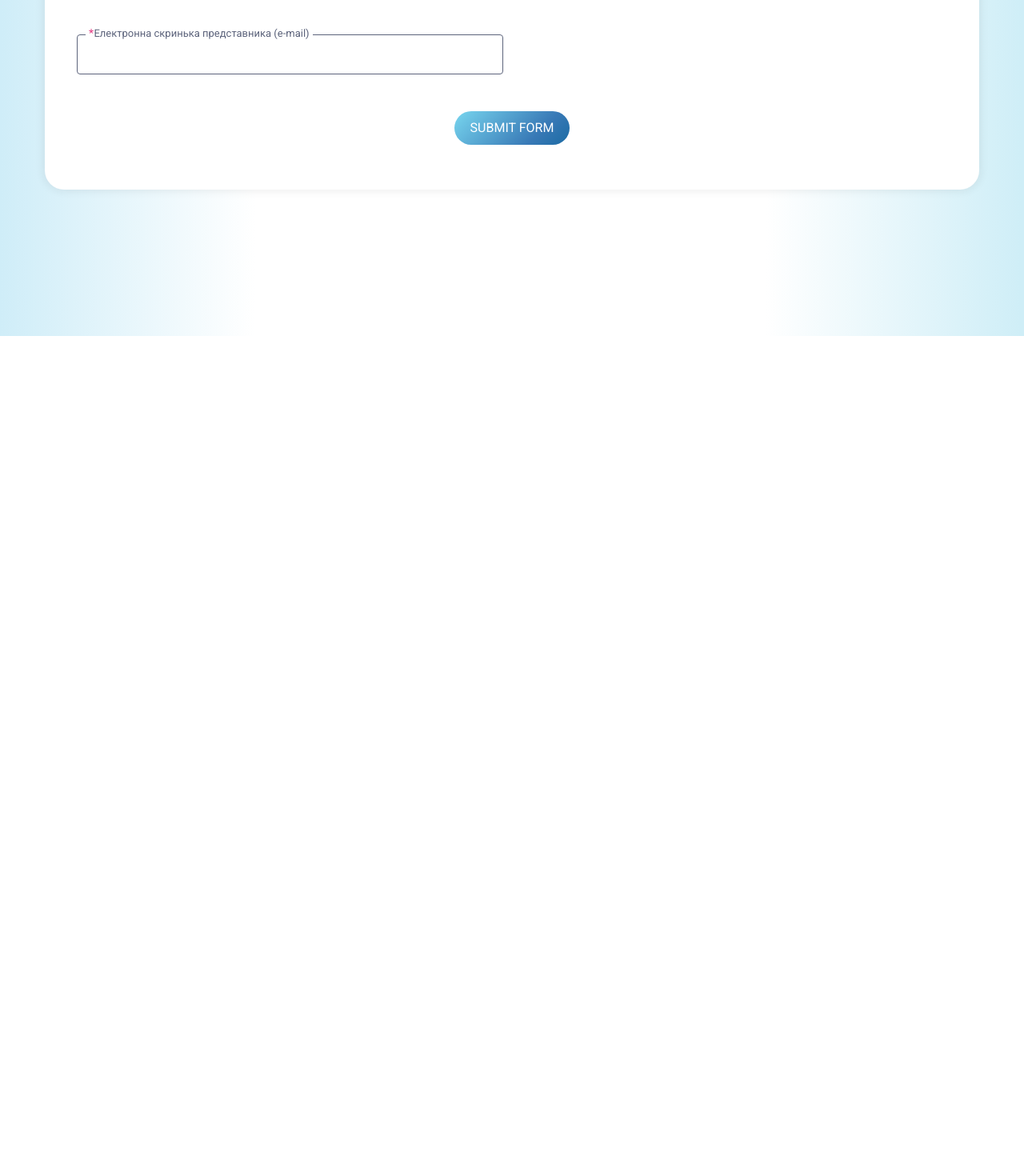
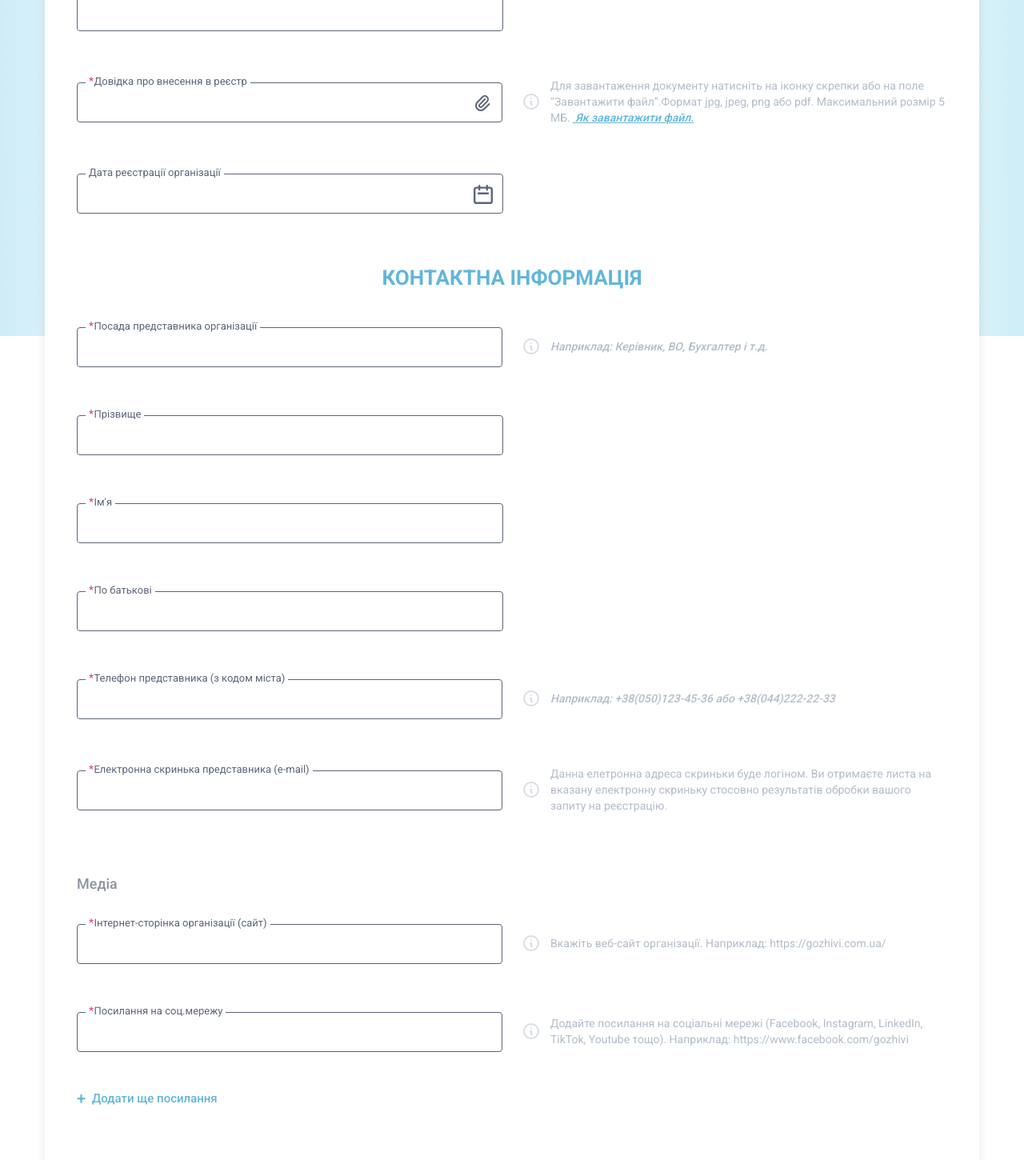
Before and after one commit to it-volunteers-ukraine/ChariERP, a Next.js app in the folder client/: page /en/sign-up in a window 1280 px wide. Shown: the part 380-1830 px from the top of the page at 80% size. Before the commit the page ends 800 px from the top, so only its background shows below. Built offline with nearby package versions, Linux system fonts and the light colour scheme.

Commit message:
Ended styled

```diff
--- a/client/src/app/[locale]/(login)/sign-up/sign-up.tsx
+++ b/client/src/app/[locale]/(login)/sign-up/sign-up.tsx
@@ -1,19 +1,31 @@
+/* eslint-disable @typescript-eslint/no-unused-vars */
+/* eslint-disable no-unused-vars */
 'use client';
+import { useState } from 'react';
 import { useTranslations } from 'next-intl';
 import { Form, Formik, FormikValues } from 'formik';
 
-import { Button, FileField, InputField } from '@/components';
+import { Title } from '@/components/title';
+import { Button, DateField, FileField, InputField } from '@/components';
 
 import { initialValues, validationSchema } from './config';
+
 import { getStyles } from './styles';
+import { CheckboxRadioField } from '@/components/checkbox-radio-field';
 
 const SignUp = () => {
+  const [inputFields, setInputFields] = useState<string[]>(['socialNetworks']);
+
   const styles = getStyles();
 
   const registration = useTranslations('auth-page.registration');
 
   const onSubmit = (values: FormikValues) => {
     console.log(values);
+  };
+
+  const addInputField = () => {
+    setInputFields([...inputFields, 'socialNetworks']);
   };
 
   return (
@@ -24,17 +36,7 @@ const SignUp = () => {
     >
       {() => (
         <Form className="w-full">
-          <div className={styles.inputWrapper}>
-            <FileField
-              name="file"
-              infoLinkRout="#"
-              infoLinkText=" Як завантажити файл."
-              label="Довідка про внесення в реєстр"
-              info=" Для завантаження документу натисніть на іконку скрепки або на
-              поле “Завантажити файл”.Формат jpg, jpeg, png або pdf.
-              Максимальний розмір 5 МБ."
-            />
-          </div>
+          <Title className="mb-8 mx-auto w-fit" title="основна інформація" />
 
           <div className={styles.inputWrapper}>
             <InputField
@@ -49,10 +51,122 @@ const SignUp = () => {
           <div className={`${styles.inputWrapper} laptop:w-[49%]`}>
             <InputField
               required
+              name="organizationTaxNumber"
+              label="ЄДРПОУ організації (податковий номер)"
+            />
+          </div>
+
+          <div className={styles.inputWrapper}>
+            <FileField
+              required
+              infoLinkRout="#"
+              name="certificateOfRegister"
+              infoLinkText=" Як завантажити файл."
+              label="Довідка про внесення в реєстр"
+              info=" Для завантаження документу натисніть на іконку скрепки або на
+              поле “Завантажити файл”.Формат jpg, jpeg, png або pdf.
+              Максимальний розмір 5 МБ."
+            />
+          </div>
+
+          <div className={`${styles.inputWrapper} laptop:w-[49%]`}>
+            <DateField
+              required
+              name="dateOfRegistrOrganization"
+              label="Дата реєстрації організації"
+              placeholder="Оберіть дату"
+            />
+          </div>
+
+          <Title
+            className="mt-16 mb-8 mx-auto w-fit"
+            title="контактна інформація"
+          />
+
+          <div className={styles.inputWrapper}>
+            <InputField
+              required
+              name="positionOrganization"
+              label="Посада представника організації"
+              infoAddl="Наприклад: Керівник, ВО, Бухгалтер і т.д."
+            />
+          </div>
+
+          <div className={`${styles.inputWrapper} laptop:w-[49%]`}>
+            <InputField required name="lastName" label="Прізвище" />
+          </div>
+
+          <div className={`${styles.inputWrapper} laptop:w-[49%]`}>
+            <InputField required name="name" label="Ім'я" />
+          </div>
+
+          <div className={`${styles.inputWrapper} laptop:w-[49%]`}>
+            <InputField required name="middleName" label="По батькові" />
+          </div>
+
+          <div className={styles.inputWrapper}>
+            <InputField
+              required
+              isMasked
+              name="phone"
+              label="Телефон представника (з кодом міста)"
+              infoAddl="Наприклад: +38(050)123-45-36 або +38(044)222-22-33"
+            />
+          </div>
+
+          <div className={`${styles.inputWrapper} pb-[30px]`}>
+            <InputField
+              required
               name="email"
               label="Електронна скринька представника (e-mail)"
+              info="Данна елетронна адреса скриньки буде логіном. Ви отримаєте листа на вказану електронну скриньку стосовно результатів обробки вашого запиту на реєстрацію."
             />
           </div>
+
+          <div className="mb-6 w-fit font-medium text-[18px] leading-6 text-title-media">
+            Медіа
+          </div>
+
+          <div className={styles.inputWrapper}>
+            <InputField
+              required
+              name="site"
+              label="Інтернет-сторінка організації (сайт)"
+              info="Вкажіть веб-сайт організації. Наприклад: https://gozhivi.com.ua/"
+            />
+          </div>
+
+          {inputFields.map((name, index) => {
+            return (
+              <div key={index} className={styles.inputWrapper}>
+                <InputField
+                  required
+                  name={name}
+                  label="Посилання на соц.мережу"
+                  info="Додайте посилання на соціальні мережі (Facebook, Instagram, LinkedIn, TikTok, Youtube тощо).
+              Наприклад: https://www.facebook.com/gozhivi"
+                />
+              </div>
+            );
+          })}
+
+          {inputFields.length < 5 && (
+            <button
+              onClick={addInputField}
+              className="flex justify-center items-center mb-16 text-[15px] font-medium text-title-title pointer"
+            >
+              <span className="mr-[8px] text-[20px] font-medium">+</span>
+              Додати ще посилання
+            </button>
+          )}
+
+          <CheckboxRadioField
+            name="agree"
+            checked={false}
+            className="mb-16"
+            hrefText="Політикою конфіденційності"
+            label={'Я погоджуюсь на обробку персональних даних згідно з '}
+          />
 
           <Button
             type="submit"
--- a/client/src/components/date-field/index.tsx
+++ b/client/src/components/date-field/index.tsx
@@ -16,7 +16,12 @@ import { DateFieldProps } from './types';
 registerLocale('ua', uk);
 registerLocale('en', enGB);
 
-export const DateField = ({ name, label, placeholder }: DateFieldProps) => {
+export const DateField = ({
+  name,
+  label,
+  placeholder,
+  ...props
+}: DateFieldProps) => {
   const locale = useLocale();
   const pickerRef = useRef<DatePicker>(null);
   const wrapperRef = useRef<HTMLDivElement>(null);
@@ -68,6 +73,7 @@ export const DateField = ({ name, label, placeholder }: DateFieldProps) => {
               customInput={
                 <Input
                   {...fieldProps}
+                  {...props}
                   readOnly
                   ref={null}
                   type="date"
--- a/client/src/components/date-field/types.ts
+++ b/client/src/components/date-field/types.ts
@@ -2,5 +2,6 @@ export interface DateFieldProps {
   name: string;
   label: string;
   readonly?: boolean;
+  required?: boolean;
   placeholder: string;
 }
--- a/client/src/components/input/index.tsx
+++ b/client/src/components/input/index.tsx
@@ -199,7 +199,7 @@ export const Input = forwardRef<
         </label>
 
         {info && (
-          <div className="flex text-input-info laptop:mt-3 self-center w-full">
+          <div className="flex items-center text-input-info laptop:mt-3 self-center w-full">
             <Info
               width={24}
               height={24}
@@ -238,6 +238,22 @@ export const Input = forwardRef<
             </div>
           </div>
         )}
+
+        {infoAddl && !info && (
+          <div className="flex justify-start items-center text-input-info laptop:mt-3 self-center w-full">
+            <Info
+              width={24}
+              height={24}
+              className="hidden tablet:flex self-center text-input-info mr-3 shrink-0"
+            />
+
+            <span
+              className={`${styles.infoSpan} italic font-medium leading-4 tablet:leading-5`}
+            >
+              {infoAddl}
+            </span>
+          </div>
+        )}
       </div>
     );
   },
--- /dev/null
+++ b/client/src/components/title/index.tsx
@@ -0,0 +1,16 @@
+import React from 'react';
+
+interface ITitle {
+  title: string;
+  className?: string;
+}
+
+import { getStyles } from './styles';
+
+export const Title = ({ title, className }: ITitle) => {
+  const styles = getStyles({
+    className,
+  });
+
+  return <div className={styles.titleWrapper}>{title}</div>;
+};
--- /dev/null
+++ b/client/src/components/title/styles.ts
@@ -0,0 +1,10 @@
+import clsx from 'clsx';
+
+export const getStyles = ({ className }: { className?: string }) => ({
+  titleWrapper: clsx(
+    'text-[26px] font-bold leading-8 font-fontFamily-scada text-title-title uppercase',
+    {
+      [`${className}`]: !!className,
+    },
+  ),
+});
--- a/client/tailwind.config.ts
+++ b/client/tailwind.config.ts
@@ -25,6 +25,7 @@ const swissCoffee = '#D0CBCB';
 const lynch = '#687A95';
 const lobLolly = '#BEC6D0';
 const spunPearl = '#A8A8AD';
+const Magnolia = '#5D647CB2';
 
 //Gradients
 const blueCrayolaToDeepBlue = `linear-gradient(135deg, ${blueCrayola} 0%, ${deepBlue} 100%)`;
@@ -52,6 +53,10 @@ const config: Config = {
         'dark-blue': blue,
         error,
         green,
+        title: {
+          title: caret,
+          media: Magnolia,
+        },
         input: {
           text: comet,
           error,
```
